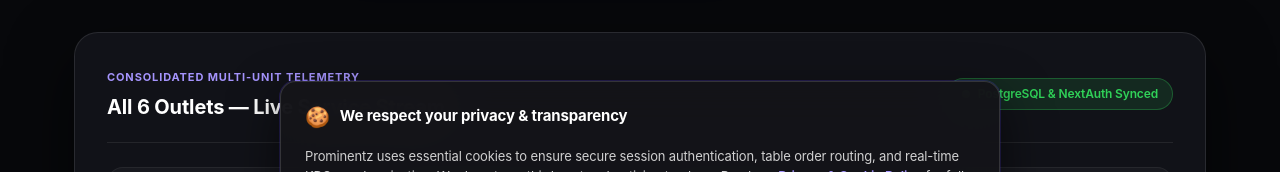
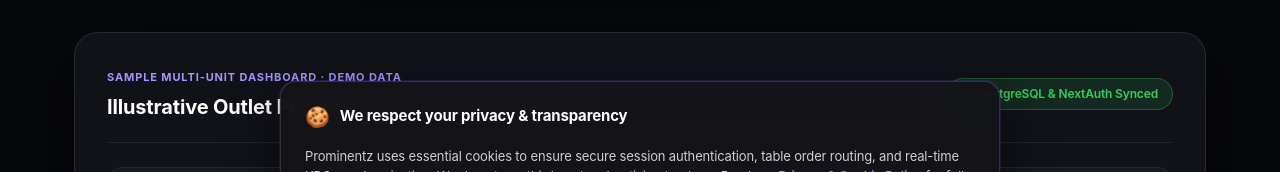
Before and after one commit to vivekchintada/prominentz, a Next.js app in the folder platform/: page /portals/owner in a window 1280 px wide. Shown: the part 498-670 px from the top of the page. Built offline with nearby package versions, Linux system fonts and the light colour scheme.

Commit message:
fix: label owner dashboard sample data

```diff
--- a/platform/src/app/portals/owner/page.tsx
+++ b/platform/src/app/portals/owner/page.tsx
@@ -12,7 +12,7 @@ export default function OwnerPortalLandingPage() {
   const kpis = [
     { label: 'Consolidated Revenue', value: '$148,920', trend: '+18.4% vs last mo', positive: true },
     { label: 'Prime Cost (COGS + Labor)', value: '54.2%', trend: '-3.1% optimized', positive: true },
-    { label: 'Live Active Outlets', value: '6 Locations', trend: '100% online sync', positive: true },
+    { label: 'Sample Active Outlets', value: '6 Locations', trend: '100% online sync', positive: true },
     { label: 'Avg Table Turn Time', value: '41 min', trend: '8 min faster', positive: true },
   ]
 
@@ -159,9 +159,9 @@ export default function OwnerPortalLandingPage() {
             <div style={{ display: 'flex', justifyContent: 'space-between', alignItems: 'center', borderBottom: '1px solid rgba(255,255,255,0.08)', paddingBottom: '20px', marginBottom: '24px' }}>
               <div>
                 <span style={{ fontSize: '11px', textTransform: 'uppercase', letterSpacing: '0.08em', color: '#a594fd', fontWeight: 700 }}>
-                  Consolidated Multi-Unit Telemetry
+                  Sample Multi-Unit Dashboard · Demo Data
                 </span>
-                <h3 style={{ fontSize: '20px', fontWeight: 700, margin: '4px 0 0' }}>All 6 Outlets — Live Service Stream</h3>
+                <h3 style={{ fontSize: '20px', fontWeight: 700, margin: '4px 0 0' }}>Illustrative Outlet Performance — Not Live Data</h3>
               </div>
               <div style={{ display: 'inline-flex', alignItems: 'center', gap: '8px', backgroundColor: 'rgba(48,209,88,0.12)', border: '1px solid rgba(48,209,88,0.3)', padding: '6px 14px', borderRadius: '999px', fontSize: '12px', color: '#30D158', fontWeight: 600 }}>
                 <span style={{ width: '8px', height: '8px', borderRadius: '50%', backgroundColor: '#30D158', display: 'inline-block' }} />
```
